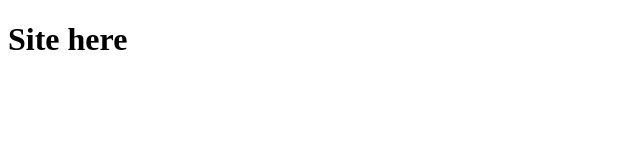
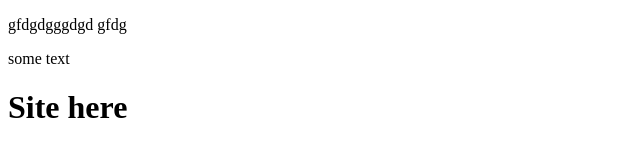
Before and after one commit to ahrynko/site, a plain HTML site: page index.html in a window 1280 px wide. Shown: the whole page, without its empty margins (0-640 px from the left). Drawn offline with Linux system fonts and the light colour scheme.

Commit message:
second commit

```diff
--- a/index.html
+++ b/index.html
@@ -4,6 +4,8 @@
         <meta charset="UTF-8">
 <title>Site</title>
 <link rel="stylesheet" href="css/style.css">
+<p> gfdgdgggdgd gfdg</p>
+<p> some  text</p>
 </head>
 <body>
    <h1> Site here </h1>
```
